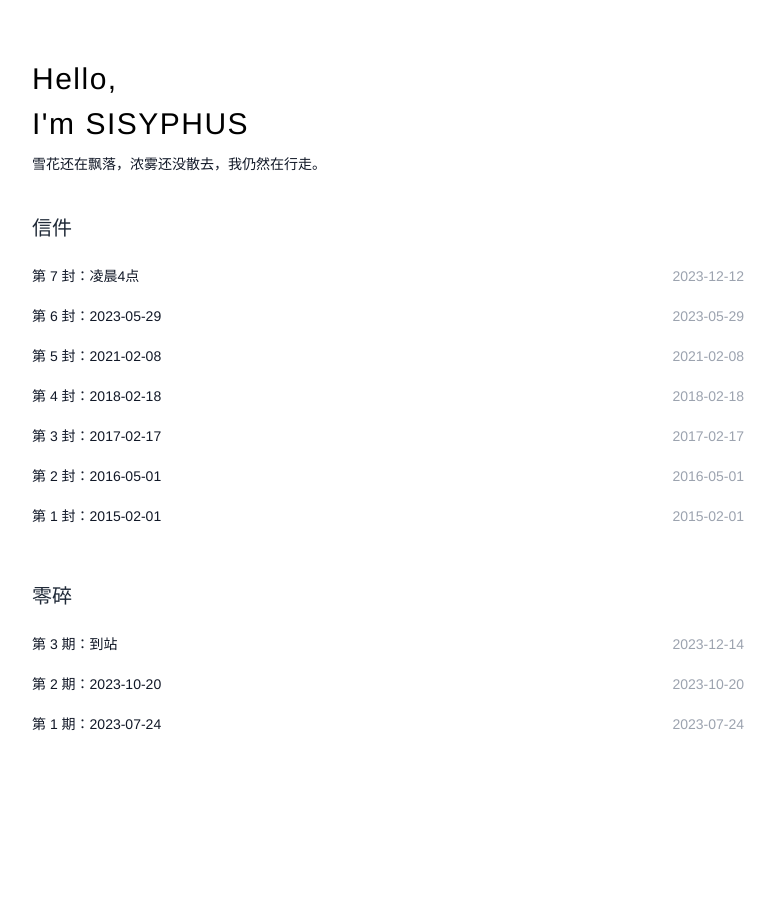
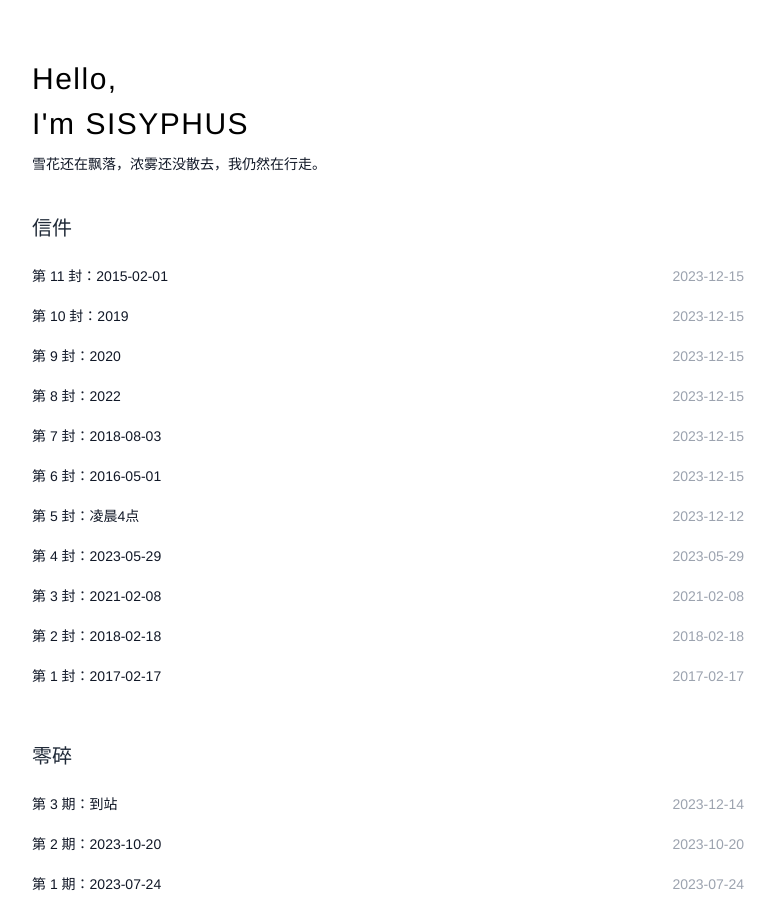
Before and after one commit to Lokep/vue3-skeleton, a Vue app: page / in a window 1280 px wide. Shown: the whole page, without its empty margins (252-1027 px from the left). Before the commit the page ends 800 px from the top, so only its background shows below. Built offline with nearby package versions, Linux system fonts and the light colour scheme; a web font is replaced by a local one.

Commit message:
chore: 内容格式调整

```diff
--- a/src/docs/letters/2016-05-01.md
+++ b/src/docs/letters/2016-05-01.md
@@ -1,3 +1,5 @@
+2016 年 05 月 01 日
+
 今天我来赴一场自作多情的约。
 
 昨晚，我还在1000公里外，今天已经辗转站在了浙外的门口。
@@ -5,3 +7,9 @@
 走过了你们学校里的台阶，也去了学校的教学楼。假期里的校园还是有些许的冷清啊。
 
 我羡慕路上遇到的每一个人，羡慕他们和你在同一所学校，羡慕他们每天都可以在路上与你偶遇。
+
+---
+
+2019 年 01 月 05 日
+
+当时乘坐的 Z9/10 停运了。
--- a/src/output/index.ts
+++ b/src/output/index.ts
@@ -1,5 +1,35 @@
 export default {
   "letters": [
+    {
+      "filePath": "src/docs/letters/2015-02-01.md",
+      "modifiedTime": "2023-12-15",
+      "title": "2015-02-01"
+    },
+    {
+      "filePath": "src/docs/letters/2019.md",
+      "modifiedTime": "2023-12-15",
+      "title": "2019"
+    },
+    {
+      "filePath": "src/docs/letters/2020.md",
+      "modifiedTime": "2023-12-15",
+      "title": "2020"
+    },
+    {
+      "filePath": "src/docs/letters/2022.md",
+      "modifiedTime": "2023-12-15",
+      "title": "2022"
+    },
+    {
+      "filePath": "src/docs/letters/2018-08-03.md",
+      "modifiedTime": "2023-12-15",
+      "title": "2018-08-03"
+    },
+    {
+      "filePath": "src/docs/letters/2016-05-01.md",
+      "modifiedTime": "2023-12-15",
+      "title": "2016-05-01"
+    },
     {
       "filePath": "src/docs/letters/凌晨4点.md",
       "modifiedTime": "2023-12-12",
@@ -24,16 +54,6 @@ export default {
       "filePath": "src/docs/letters/2017-02-17.md",
       "modifiedTime": "2017-02-17",
       "title": "2017-02-17"
-    },
-    {
-      "filePath": "src/docs/letters/2016-05-01.md",
-      "modifiedTime": "2016-05-01",
-      "title": "2016-05-01"
-    },
-    {
-      "filePath": "src/docs/letters/2015-02-01.md",
-      "modifiedTime": "2015-02-01",
-      "title": "2015-02-01"
     }
   ],
   "dreams": [
```
